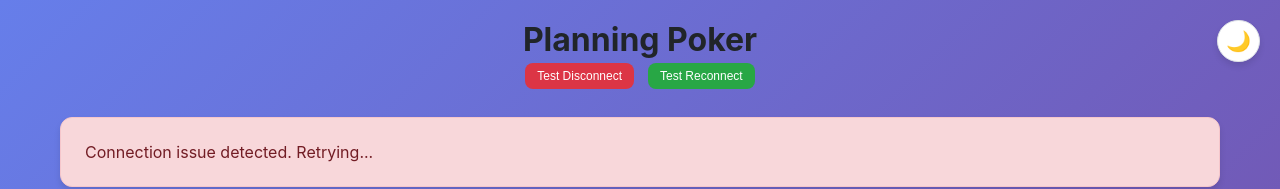
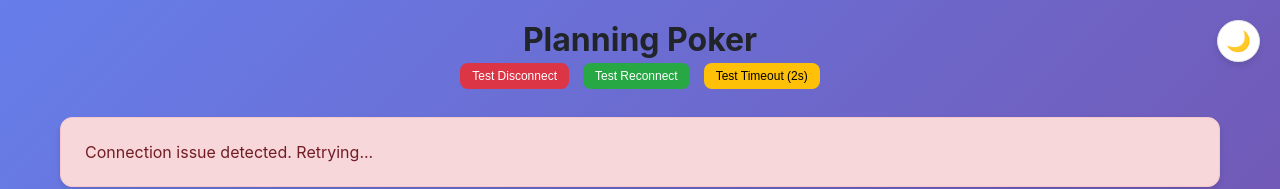
Before and after one commit to andrew-busbee/planning-poker, a React (Create React App) app in the folder client/: page / in a window 1280 px wide. Shown: the top 189 px of the page. Built offline with nearby package versions, Linux system fonts and the light colour scheme; no server answers; the HTML template or start-up script is replaced by a standard one.

Commit message:
Server disconnect fix

```diff
--- a/client/src/App.js
+++ b/client/src/App.js
@@ -59,6 +59,20 @@ function App() {
       setIsConnected(false);
       setDisconnectReason(reason);
       setReconnecting(true); // Show reconnecting state immediately
+
+      // Set a timeout to show disconnection message if reconnecting takes too long
+      if (reconnectTimeout) {
+        clearTimeout(reconnectTimeout);
+      }
+
+      const timeout = setTimeout(() => {
+        console.log(`[${new Date().toISOString()}] Reconnection timeout - showing disconnection message`);
+        setReconnecting(false);
+        setIsConnected(false);
+        setReconnectTimeout(null); // Clear the timeout reference
+      }, 10000); // 10 seconds timeout
+
+      setReconnectTimeout(timeout);
     });
 
     socket.on('reconnect', () => {
@@ -88,7 +102,7 @@ function App() {
       console.log(`[${new Date().toISOString()}] Reconnecting... attempt ${attemptNumber}`);
       setReconnecting(true);
 
-      // Set a timeout to show disconnection message if reconnecting takes too long
+      // Clear any existing timeout and set a new one
       if (reconnectTimeout) {
         clearTimeout(reconnectTimeout);
       }
@@ -97,6 +111,7 @@ function App() {
         console.log(`[${new Date().toISOString()}] Reconnection timeout - showing disconnection message`);
         setReconnecting(false);
         setIsConnected(false);
+        setReconnectTimeout(null); // Clear the timeout reference
       }, 10000); // 10 seconds timeout
 
       setReconnectTimeout(timeout);
@@ -376,9 +391,26 @@ function App() {
               <button
                 onClick={() => socket.connect()}
                 className="btn btn-sm"
-                style={{ backgroundColor: '#28a745' }}
+                style={{ marginRight: '10px', backgroundColor: '#28a745' }}
               >
                 Test Reconnect
+              </button>
+              <button
+                onClick={() => {
+                  console.log('Manually triggering reconnection timeout...');
+                  setReconnecting(true);
+                  const timeout = setTimeout(() => {
+                    console.log(`[${new Date().toISOString()}] Manual timeout - showing disconnection message`);
+                    setReconnecting(false);
+                    setIsConnected(false);
+                    setReconnectTimeout(null);
+                  }, 2000); // 2 seconds for testing
+                  setReconnectTimeout(timeout);
+                }}
+                className="btn btn-sm"
+                style={{ backgroundColor: '#ffc107', color: '#000' }}
+              >
+                Test Timeout (2s)
               </button>
             </div>
           )}
```
